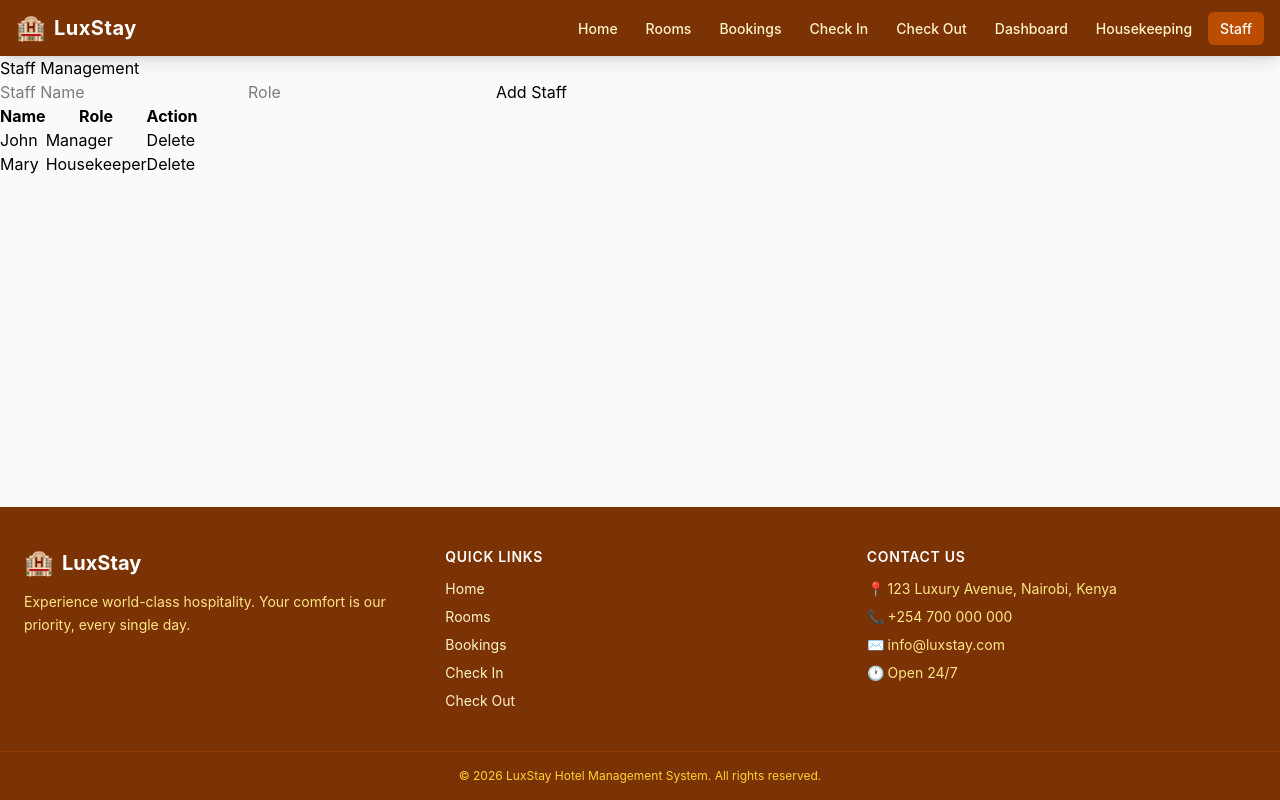
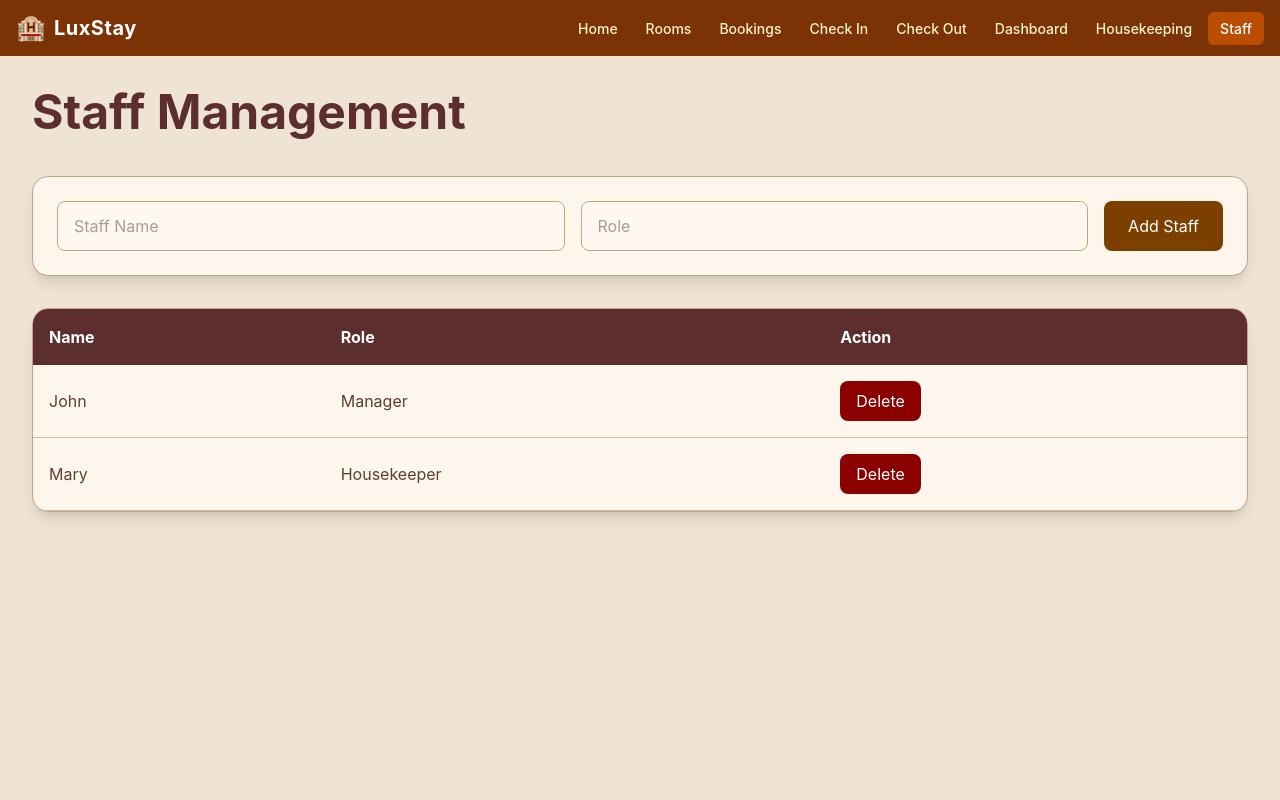
Before and after one commit to gadontune-png/HOTEL-MANAGEMENT-SYSTEM, a React (Vite) app in the folder frontend/: page /staff in a window 1280 px wide. Shown: the top 800 px of the page. Built offline with nearby package versions, Linux system fonts and the light colour scheme.

Commit message:
styling '

```diff
--- a/frontend/src/Pages/Dashboard.jsx
+++ b/frontend/src/Pages/Dashboard.jsx
@@ -2,37 +2,48 @@ import React from "react";
 
 import rooms from "../data/rooms";
 
-// Import reusable component
 import RoomStatuscard from "../components/RoomStatuscard.jsx";
 
 function Dashboard() {
 
-  // Total rooms
   const totalRooms = rooms.length;
 
-  // Available rooms
   const availableRooms = rooms.filter(
     (room) => room.status === "Clean"
   ).length;
 
-  // Occupied rooms
   const occupiedRooms = rooms.filter(
     (room) => room.status === "Occupied"
   ).length;
 
-  // Dirty rooms
   const dirtyRooms = rooms.filter(
     (room) => room.status === "Dirty"
   ).length;
 
   return (
-    <div className="dashboard">
 
-      <h1>Admin Dashboard</h1>
+    <div className="min-h-screen bg-[#EFE3D3] p-8">
 
-      <div className="dashboard-cards">
+      <h1
+        className="
+        text-5xl
+        font-bold
+        text-[#5C2E2E]
+        mb-10
+        "
+      >
+        Admin Dashboard
+      </h1>
 
-        {/* Reusable cards */}
+      <div
+        className="
+        grid
+        grid-cols-1
+        md:grid-cols-2
+        lg:grid-cols-4
+        gap-6
+        "
+      >
 
         <RoomStatuscard
           title="Total Rooms"
@@ -55,6 +66,7 @@ function Dashboard() {
         />
 
       </div>
+
     </div>
   );
 }
--- a/frontend/src/Pages/Housekeeping.jsx
+++ b/frontend/src/Pages/Housekeeping.jsx
@@ -1,23 +1,17 @@
 import React, { useState } from "react";
 
-// Import room data
 import roomsData from "../data/rooms";
 
-// Import log component
 import HouseKeepingLog from "../components/HouseKeepingLog";
 
 function Housekeeping() {
 
-  // Store room data in state
   const [rooms, setRooms] = useState(roomsData);
 
-  // Store housekeeping logs
   const [logs, setLogs] = useState([]);
 
-  // Function to update room status
   const updateStatus = (id, newStatus) => {
 
-    // Update room status
     const updatedRooms = rooms.map((room) =>
 
       room.id === id
@@ -25,15 +19,12 @@ function Housekeeping() {
         : room
     );
 
-    // Save updated rooms
     setRooms(updatedRooms);
 
-    // Find updated room
     const updatedRoom = rooms.find(
       (room) => room.id === id
     );
 
-    // Add new activity log
     setLogs([
       ...logs,
       `Room ${updatedRoom.number} marked as ${newStatus}`,
@@ -41,42 +32,94 @@ function Housekeeping() {
   };
 
   return (
-    <div>
 
-      {/* Page heading */}
-      <h1>Housekeeping Management</h1>
+    <div className="min-h-screen bg-[#EFE3D3] p-8">
 
-      {/* Rooms table */}
-      <table border="1" cellPadding="10">
+      <h1
+        className="
+        text-5xl
+        font-bold
+        text-[#5C2E2E]
+        mb-10
+        "
+      >
+        Housekeeping Management
+      </h1>
 
-        <thead>
+      <div
+        className="
+        bg-[#FDF6EC]
+        rounded-2xl
+        shadow-lg
+        overflow-hidden
+        border
+        border-[#C4A484]
+        "
+      >
+
+        <table className="w-full">
+
+          <thead className="bg-[#7B3F00] text-white">
+
             <tr>
-            <th>Room</th>
-            <th>Type</th>
-            <th>Status</th>
-            <th>Update Status</th>
+              <th className="p-4 text-left">
+                Room
+              </th>
+
+              <th className="p-4 text-left">
+                Type
+              </th>
+
+              <th className="p-4 text-left">
+                Status
+              </th>
+
+              <th className="p-4 text-left">
+                Update Status
+              </th>
             </tr>
+
           </thead>
 
           <tbody>
 
-          {/* Loop through all rooms */}
             {rooms.map((room) => (
 
-            <tr key={room.id}>
+              <tr
+                key={room.id}
+                className="
+                border-b
+                border-[#D7B899]
+                hover:bg-[#F5E6D3]
+                transition
+                "
+              >
 
-              <td>{room.number}</td>
+                <td className="p-4 text-[#5C4033]">
+                  {room.number}
+                </td>
 
-              <td>{room.type}</td>
+                <td className="p-4 text-[#5C4033]">
+                  {room.type}
+                </td>
 
-              <td>{room.status}</td>
+                <td className="p-4 text-[#5C4033]">
+                  {room.status}
+                </td>
 
-              <td>
+                <td className="p-4">
 
-                {/* Dropdown for updating room status */}
                   <select
+                    className="
+                    border
+                    border-[#C4A484]
+                    rounded-lg
+                    px-3
+                    py-2
+                    bg-[#FFF8F0]
+                    text-[#5C4033]
+                    "
                     value={room.status}
-
                     onChange={(e) =>
                       updateStatus(
                         room.id,
@@ -91,13 +134,17 @@ function Housekeeping() {
                   </select>
 
                 </td>
+
               </tr>
 
             ))}
+
           </tbody>
+
         </table>
 
-      {/* Display housekeeping logs */}
+      </div>
+
       <HouseKeepingLog logs={logs} />
 
     </div>
--- a/frontend/src/Pages/StaffManagement.jsx
+++ b/frontend/src/Pages/StaffManagement.jsx
@@ -1,10 +1,10 @@
 import React, { useState } from "react";
+
 import StaffTable from "../components/StaffTable";
+
 function StaffManagement() {
 
-  // Staff state
   const [staff, setStaff] = useState([
-
     {
       id: 1,
       name: "John",
@@ -18,35 +18,29 @@ function StaffManagement() {
     },
   ]);
 
-  // Form input states
   const [name, setName] = useState("");
+
   const [role, setRole] = useState("");
 
-  // CREATE operation
   const addStaff = () => {
 
-    // Prevent empty input
     if (!name || !role) return;
 
-    // Create new staff object
     const newStaff = {
       id: Date.now(),
       name,
       role,
     };
 
-    // Add new staff to array
     setStaff([...staff, newStaff]);
 
-    // Clear form inputs
     setName("");
+
     setRole("");
   };
 
-  // DELETE operation
   const deleteStaff = (id) => {
 
-    // Remove selected staff member
     setStaff(
       staff.filter(
         (member) => member.id !== id
@@ -55,46 +49,96 @@ function StaffManagement() {
   };
 
   return (
-    <div>
 
-      {/* Page heading */}
-      <h1>Staff Management</h1>
+    <div className="min-h-screen bg-[#EFE3D3] p-8">
 
-      {/* Input section */}
-      <div>
+      <h1
+        className="
+        text-5xl
+        font-bold
+        text-[#5C2E2E]
+        mb-10
+        "
+      >
+        Staff Management
+      </h1>
 
-        {/* Staff name input */}
+      <div
+        className="
+        bg-[#FDF6EC]
+        p-6
+        rounded-2xl
+        shadow-lg
+        flex
+        flex-col
+        md:flex-row
+        gap-4
+        border
+        border-[#C4A484]
+        "
+      >
+
         <input
+          className="
+          border
+          border-[#C4A484]
+          rounded-lg
+          px-4
+          py-3
+          flex-1
+          bg-[#FFF8F0]
+          text-[#5C4033]
+          focus:outline-none
+          focus:ring-2
+          focus:ring-[#7B3F00]
+          "
           type="text"
           placeholder="Staff Name"
-
           value={name}
-
           onChange={(e) =>
             setName(e.target.value)
           }
         />
 
-        {/* Staff role input */}
         <input
+          className="
+          border
+          border-[#C4A484]
+          rounded-lg
+          px-4
+          py-3
+          flex-1
+          bg-[#FFF8F0]
+          text-[#5C4033]
+          focus:outline-none
+          focus:ring-2
+          focus:ring-[#7B3F00]
+          "
           type="text"
           placeholder="Role"
-
           value={role}
-
           onChange={(e) =>
             setRole(e.target.value)
           }
         />
 
-        {/* Add button */}
-        <button onClick={addStaff}>
+        <button
+          className="
+          bg-[#7B3F00]
+          text-white
+          px-6
+          py-3
+          rounded-lg
+          hover:bg-[#5E2D00]
+          transition
+          "
+          onClick={addStaff}
+        >
           Add Staff
         </button>
 
       </div>
 
-      {/* Staff table */}
       <StaffTable
         staff={staff}
         deleteStaff={deleteStaff}
--- a/frontend/src/components/HouseKeepingLog.jsx
+++ b/frontend/src/components/HouseKeepingLog.jsx
@@ -1,35 +1,45 @@
 import React from "react";
 
-// This component receives logs as props
-function HouseKeepingLog({ logs }) {
+function RoomStatusCard({ title, value }) {
 
   return (
-    <div style={{ marginTop: "30px" }}>
 
-      {/* Section heading */}
-      <h2>Housekeeping Logs</h2>
+    <div
+      className="
+      bg-[#FDF6EC]
+      p-6
+      rounded-2xl
+      shadow-lg
+      border
+      border-[#C4A484]
+      hover:scale-105
+      transition
+      duration-300
+      "
+    >
 
-      {/* If there are no logs */}
-      {logs.length === 0 ? (
+      <h2
+        className="
+        text-4xl
+        font-bold
+        text-[#7B3F00]
+        "
+      >
+        {value}
+      </h2>
 
-        <p>No logs yet</p>
+      <p
+        className="
+        text-[#6D4C41]
+        mt-3
+        text-lg
+        "
+      >
+        {title}
+      </p>
 
-      ) : (
-
-        // Display all logs using map()
-        <ul>
-          {logs.map((log, index) => (
-
-            <li key={index}>
-              {log}
-            </li>
-
-          ))}
-        </ul>
-
-      )}
     </div>
   );
 }
 
-export default HouseKeepingLog;
+export default RoomStatusCard;
--- a/frontend/src/components/RoomStatuscard.jsx
+++ b/frontend/src/components/RoomStatuscard.jsx
@@ -1,17 +1,42 @@
 import React from "react";
-
-// Reusable card component
 
 function RoomStatusCard({ title, value }) {
 
   return (
-    <div className="card">
 
-      {/* Card value */}
-      <h2>{value}</h2>
+    <div
+      className="
+      bg-[#FDF6EC]
+      p-6
+      rounded-2xl
+      shadow-lg
+      border
+      border-[#C4A484]
+      hover:scale-105
+      transition
+      duration-300
+      "
+    >
 
-      {/* Card title */}
-      <p>{title}</p>
+      <h2
+        className="
+        text-4xl
+        font-bold
+        text-[#7B3F00]
+        "
+      >
+        {value}
+      </h2>
+
+      <p
+        className="
+        text-[#6D4C41]
+        mt-3
+        text-lg
+        "
+      >
+        {title}
+      </p>
 
     </div>
   );
--- a/frontend/src/components/StaffTable.jsx
+++ b/frontend/src/components/StaffTable.jsx
@@ -3,29 +3,73 @@ import React from "react";
 function StaffTable({ staff, deleteStaff }) {
 
   return (
-    <table border="1" cellPadding="10">
 
-      <thead>
+    <div
+      className="
+      bg-[#FDF6EC]
+      rounded-2xl
+      shadow-lg
+      overflow-hidden
+      mt-8
+      border
+      border-[#C4A484]
+      "
+    >
+
+      <table className="w-full">
+
+        <thead className="bg-[#5C2E2E] text-white">
+
           <tr>
-          <th>Name</th>
-          <th>Role</th>
-          <th>Action</th>
+            <th className="p-4 text-left">
+              Name
+            </th>
+
+            <th className="p-4 text-left">
+              Role
+            </th>
+
+            <th className="p-4 text-left">
+              Action
+            </th>
           </tr>
+
         </thead>
 
         <tbody>
 
           {staff.map((member) => (
 
-          <tr key={member.id}>
+            <tr
+              key={member.id}
+              className="
+              border-b
+              border-[#D7B899]
+              hover:bg-[#F5E6D3]
+              transition
+              "
+            >
 
-            <td>{member.name}</td>
+              <td className="p-4 text-[#5C4033]">
+                {member.name}
+              </td>
 
-            <td>{member.role}</td>
+              <td className="p-4 text-[#5C4033]">
+                {member.role}
+              </td>
 
-            <td>
+              <td className="p-4">
 
                 <button
+                  className="
+                  bg-[#8B0000]
+                  text-white
+                  px-4
+                  py-2
+                  rounded-lg
+                  hover:bg-[#6E0000]
+                  transition
+                  "
                   onClick={() =>
                     deleteStaff(member.id)
                   }
@@ -40,7 +84,10 @@ function StaffTable({ staff, deleteStaff }) {
           ))}
 
         </tbody>
+
       </table>
+
+    </div>
   );
 }
 
```
Lines whose indentation alone changed are shown as unchanged.
